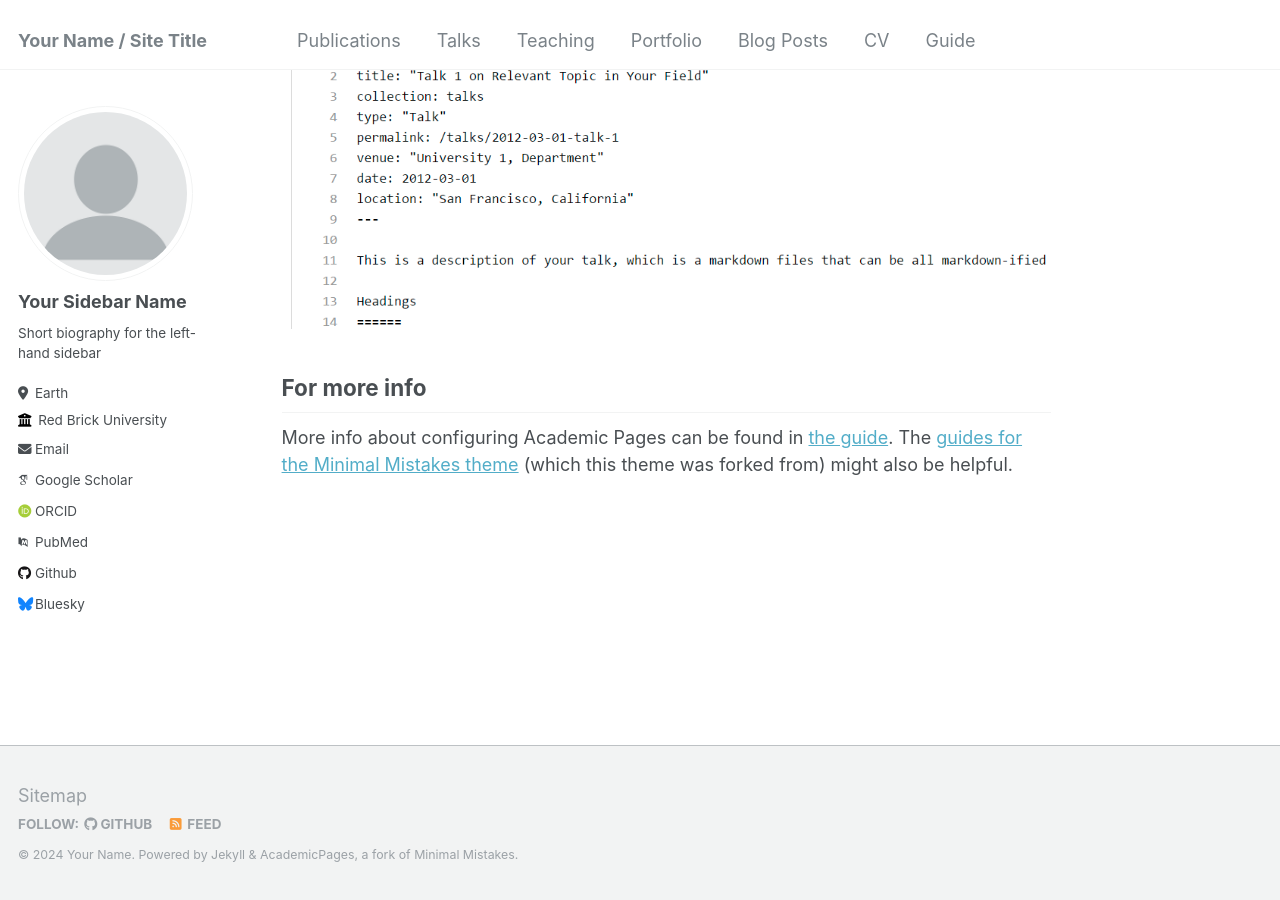
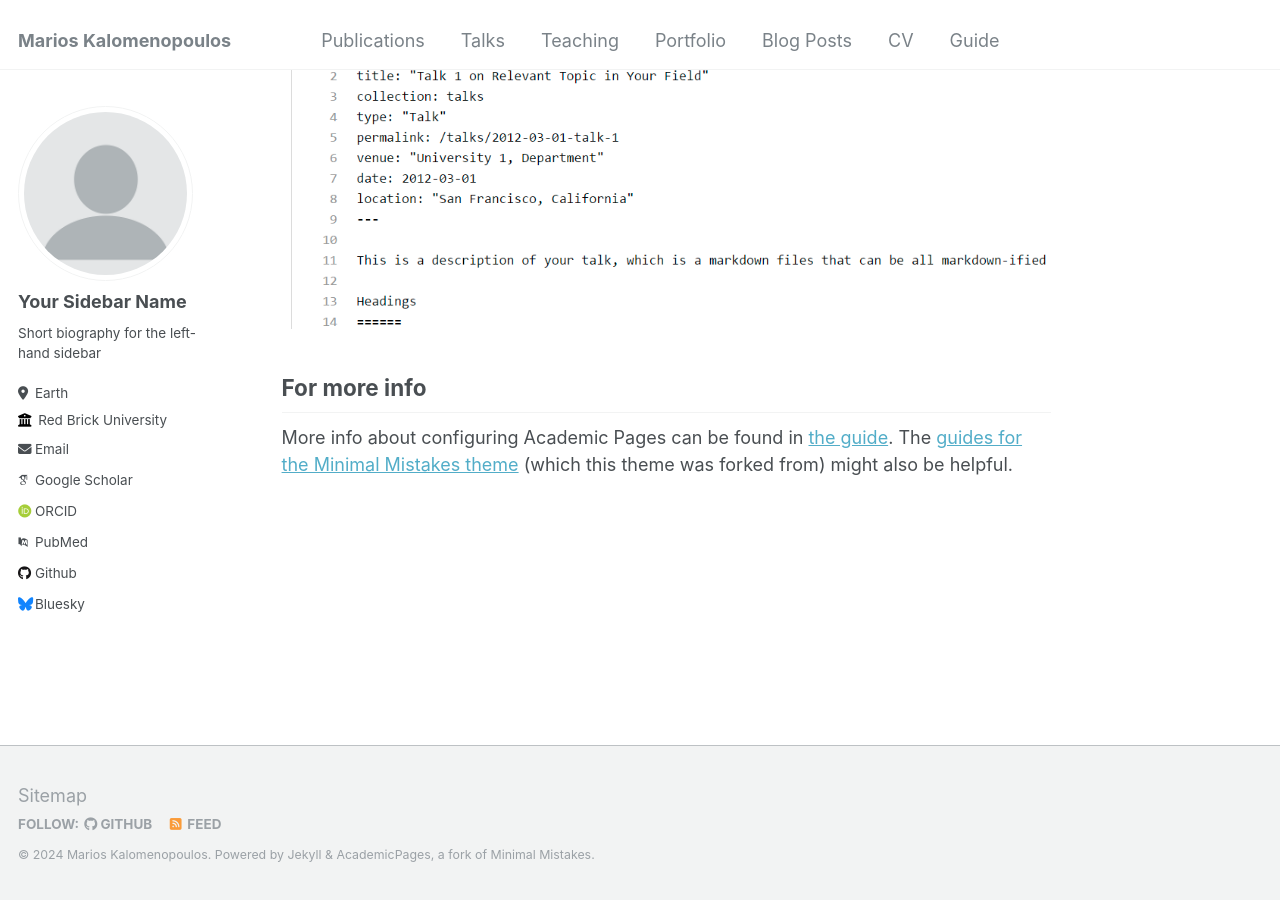
Before and after one commit to MariosNT/mariosnt.github.io, a Jekyll site: the page built from _pages/about.md, in a window 1280 px wide and 900 px high, scrolled down 2660 px. Built offline with Jekyll 4.4.1, drawn with Linux system fonts in a browser that asks for light colours; some web fonts are replaced.

Commit message:
Update _config.yml

```diff
--- a/_config.yml
+++ b/_config.yml
@@ -8,13 +8,13 @@
 
 # Basic Site Settings
 locale                   : "en-US"
-title                    : "Your Name / Site Title"
+title                    : "Marios Kalomenopoulos" #"Your Name / Site Title"
 title_separator          : "-"
-name                     : &name "Your Name"
-description              : &description "personal description"
-url                      : https://academicpages.github.io # the base hostname & protocol for your site e.g. "https://mmistakes.github.io"
+name                     : &name "Marios Kalomenopoulos"
+description              : &description "Postdoctoral Researcher at the University of Nevada, Las Vegas"
+url                      : https://mariosnt.github.io # the base hostname & protocol for your site e.g. "https://mmistakes.github.io"
 baseurl                  : "" # the subpath of your site, e.g. "/blog"
-repository               : "academicpages/academicpages.github.io"
+repository               : "MariosNT/mariosnt.github.io"
 
 # Site Author - The following control what appear as part of the author content on the side bar.
 #               If a field is blank the icon and link will not appear, otherwise it will be shown.
@@ -42,7 +42,7 @@ author:
   bitbucket        : # Username - Update with your username on the site
   codepen          : # Username
   dribbble         : # Username
-  github           : "academicpages"
+  github           : "MariosNT"
   kaggle           : # Username
   stackoverflow    : # User number or user number and name (i.e., use "1" or "1/jeff-atwood")
 
@@ -89,7 +89,7 @@ comments:
   facebook:
     appid                :
     num_posts            : # 5 (default)
-    colorscheme          : # "light" (default), "dark"
+    colorscheme          : "dark" # "light" (default), "dark"
 staticman:
   allowedFields          : ['name', 'email', 'url', 'message']
   branch                 : "gh-pages" # "master", "gh-pages"
```
